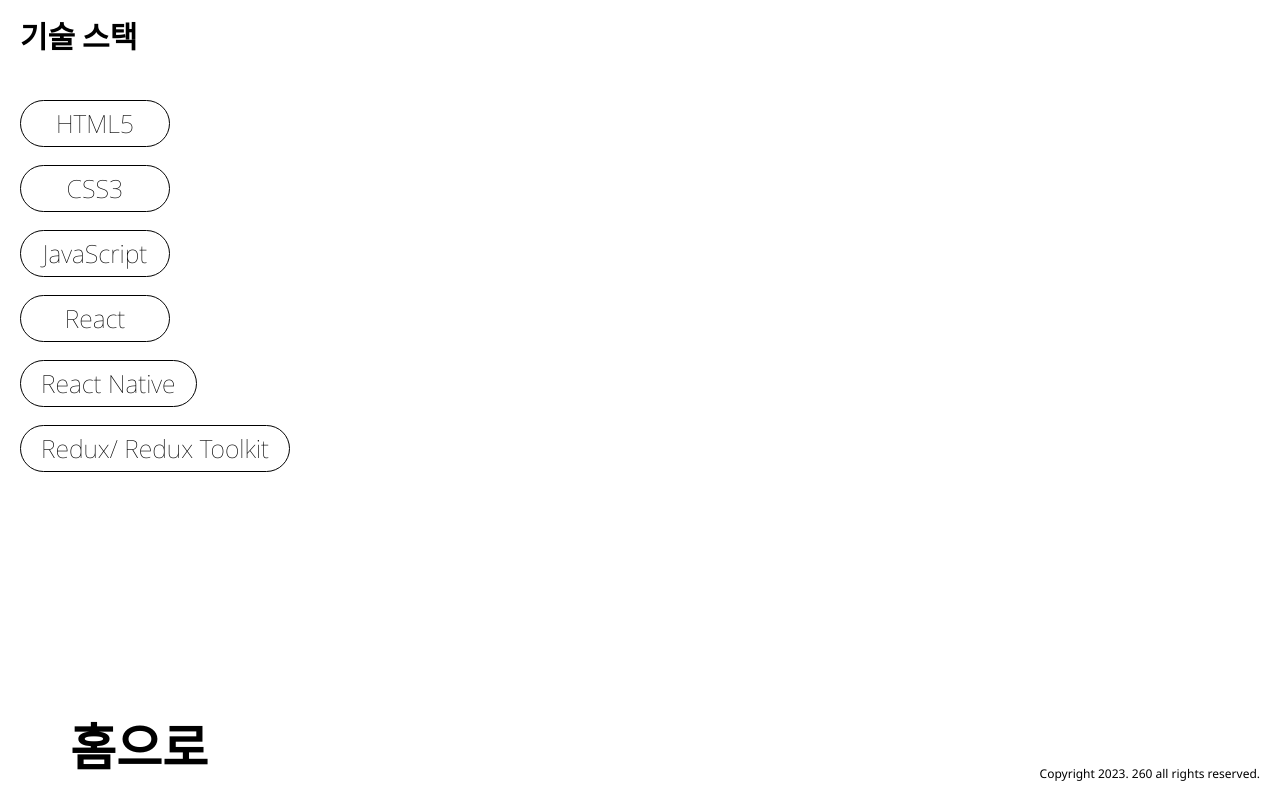
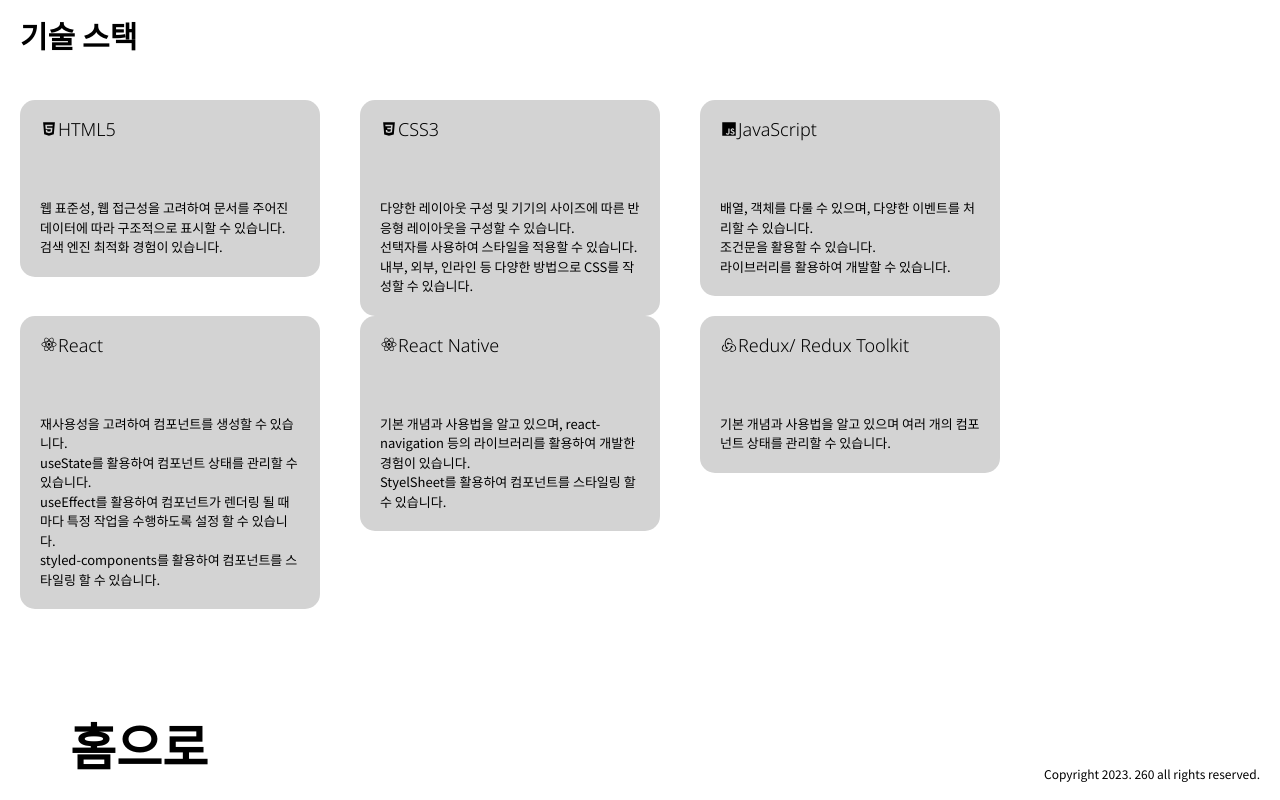
Before and after one commit to reverofyoung/portfolio_2023, a React (Create React App) app: page /skillStack in a window 1280 px wide. Built offline with nearby package versions, Linux system fonts and the light colour scheme; some icons are missing.

Commit message:
배포 테스트

```diff
--- a/src/component/FooterComp.js
+++ b/src/component/FooterComp.js
@@ -6,7 +6,7 @@
     color: ${ colors.fontColor };
     font-size: 12px;
     right: 20px;
-    position: absolute;
+    position: fixed;
 
     @media screen and (max-width: 768px) {
         font-size: 10px;
--- a/src/component/HomeButtonComp.js
+++ b/src/component/HomeButtonComp.js
@@ -4,6 +4,7 @@
 
 const HomeButton = styled.button`
     bottom: 20px;
+    font-family: 'Noto Sans KR', sans-serif;
     font-size: 50px;
     font-weight: 600;
     left: 20px;
--- a/src/component/ProjectModal.js
+++ b/src/component/ProjectModal.js
@@ -70,6 +70,7 @@
     @media screen and (max-width: 768px) {
         justify-content: initial;
         flex-direction: column;
+        margin-bottom: 50px;
     };
 `;
 
--- a/src/pages/AccountPage.js
+++ b/src/pages/AccountPage.js
@@ -1,67 +1,124 @@
 import { useState } from "react";
 import { styled } from "styled-components";
-import MenuComp from "../component/MenuComp";
+
 import colors from "../common/colors";
 import FooterComp from "../component/FooterComp";
+import HomeButtonComp from "../component/HomeButtonComp";
 
 const AccountSection = styled.section`
-    box-sizing: border-box;
     font-family: 'Noto Sans KR', sans-serif;
-    height: 100%;
+    height: 100vh;
     padding: 20px;
     width: 100%;
 `;
 
-const SectionTitle = styled.div`
-    color: ${ colors.mainColor };
-    font-family: 'Noto Sans KR', sans-serif;
+const SectionTitle = styled.article`
+    color: ${ colors.fontColor };
     font-size: 30px;
-    font-weight: 900;
+    font-weight: 600;
     margin-bottom: 50px;
+
+    p { margin-bottom: 10px; }
+`;
+
+const ContentSection = styled.section`
+    display: flex;
+
+    article {
+        width: 33.3%;
+        @media screen and (max-width: 768px) { width: 100%; };
+    }
+    @media screen and (max-width: 768px) { flex-direction: column; };
+`;
+
+const MyArticle = styled.article`
+    font-weight: 100;
+`;
+
+const TwoArticle = styled.article`
+
 `;
 
 const Accountarticle = styled.article`
+    font-family: 'Noto Sans', sans-serif;
     font-size: 18px;
-    width: 50%;
+    font-weight: 100;
+
+    div { margin-bottom: 5px; }
 
     a {
-        color: grey;
-        /* text-decoration: underline; */
+        &:active {
+            color: red;
+        }
+    }
+
+    @media screen and (max-width: 768px) { width: 100% };
+`;
+
+const SkillCon = styled.div`
+    display: flex;
+    margin-bottom: 20px;
+
+    p{
+        &:nth-child(1) { min-width: 150px; margin-right: 30px; }
+
     }
 `;
 
-const MenuButton = styled.button`
-    background-color: ${ colors.mainColor };
-    color: white;
-    height: 40px;
-    position: absolute;
-    right: 20px;
-    top: 20px;
-    width: 40px;
-    z-index: 100;
+function AccountPage() {
+    const skillList = [
+        {
+            name: 'HTML5',
+            describtion: '웹 표준성, 웹 접근성을 고려하여 문서를 주어진 데이터에 따라 구조적으로 표시할 수 있습니다. 검색 엔진 최적화 경험이 있습니다.'
+        },
+        {
+            name: 'CSS3',
+            describtion: '다양한 레이아웃 구성 및 기기의 사이즈에 따른 반응형 레이아웃을 구성할 수 있습니다. 선택자를 사용하여 스타일을 적용할 수 있습니다. 내부, 외부, 인라인 등 다양한 방법으로 CSS를 작성할 수 있습니다.'
+        },
+        {
+            name: 'JavaScript',
+            describtion: '배열, 객체를 다룰 수 있습니다. 다양한 이벤트를 처리할 수 있습니다. 조건문을 활용할 수 있습니다. 라이브러리를 활용하여 개발할 수 있습니다.'
+        },
+        {
+            name: 'React',
+            describtion: '재사용성을 고려하여 컴포넌트를 생성할 수 있습니다. useState를 활용하여 컴포넌트 상태를 관리할 수 있습니다. useEffect를 활용하여 컴포넌트가 렌더링 될 때마다 특정 작업을 수행하도록 설정 할 수 있습니다. styled-components를 활용하여 컴포넌트를 스타일링 할 수 있습니다.'
+        },
+        {
+            name: 'React Native',
+            describtion: '기본 개념과 사용법을 알고 있으며 react-navigation 등의 라이브러리를 활용하여 개발한 경험이 있습니다. StyelSheet를 활용하여 컴포넌트를 스타일링 할 수 있습니다.'
+        },
+        {
+            name: 'Redux/ Redux Toolkit',
+            describtion: '기본 개념과 사용법을 알고 있으며 여러 개의 컴포넌트 상태를 관리할 수 있습니다. '
+        },
 
-    &:hover {
-        background-color: red;
-    }
-`;
-
-
-function AccountPage() {
-    const [menuState, setMenuState] = useState(false);
-
-    {/* ---------- 메뉴 버튼 클릭 이벤트 ---------- */}
-    const onClickMenuBtn = () => {
-        setMenuState(!menuState);
-    };
+    ];
 
     return(
         <AccountSection>
             <SectionTitle>
-                <div>이윤영</div>
-                <div>李胤永</div>
+                <p>이윤영</p>
+                <p style={{ fontFamily: 'Noto Sans TC' }}>李胤永</p>
             </SectionTitle>
+
+            <ContentSection>
+                <MyArticle>
+                    {
+                        skillList.map((skill) => {
+                            return(
+                                <SkillCon key={ skill.name}>
+                                    <p>{ skill.name }</p>
+                                    <p>{ skill.describtion }</p>
+                                </SkillCon>
+                            )
+                        })
+                    }
+                </MyArticle>
+                <TwoArticle>
+                    ddd
+                </TwoArticle>
                 <Accountarticle>
-                {/* <div>
+                    <div>
                         <a href="https://github.com/reverofyoung" target="_blank">https://github.com/reverofyoung</a>
                     </div>
                     <div>
@@ -69,20 +126,17 @@
                     </div>
                     <div>
                         <a href="mailto:reverofyoung@gmail.com">reverofyoung@gmail.com</a>
-                </div> */}
-                <div>
+                    </div>
+                    {/* <div>
                         <p>진행한 프로젝트의 코드는 <a href="https://github.com/reverofyoung" target="_blank">Github</a>에서 볼 수 있어요.</p>
                         <p>개인적으로 공부하는 내용은 <a href="https://velog.io/@reverofyoung" target="_blank">velog</a>에 조금씩 기록하고 있습니다. </p>
                         <p>아차, 메일은 <a href="mailto:reverofyoung@gmail.com">reverofyoung@gmail.com</a> 이쪽입니다!</p>
-                </div>
+                    </div> */}
+                </Accountarticle>
+            </ContentSection>
 
-            </Accountarticle>
-
-        { menuState ? <MenuButton onClick={ onClickMenuBtn }>닫기</MenuButton> : <MenuButton onClick={ onClickMenuBtn }>열기</MenuButton> }
-        { menuState && <MenuComp />  }
-
+            <HomeButtonComp />
             <FooterComp />
-
         </AccountSection>
     )
 };
--- a/src/pages/ProjectPage.js
+++ b/src/pages/ProjectPage.js
@@ -1,5 +1,5 @@
 import { useState } from "react";
-import styled from "styled-components"
+import styled, { keyframes } from "styled-components"
 
 import colors from "../common/colors";
 import FooterComp from "../component/FooterComp";
@@ -9,9 +9,18 @@
 import freitag from "../image/freitag.png"
 import chamkit from "../image/chamkit.png"
 
+const fadeAnimation = keyframes`
+  0% { opacity: 1; }
+  50%{ opacity: 0; }
+  100% { opacity: 1; }
+`;
+
+const titleAnimation = keyframes`
+  0% { transform: translateY(-40px); }
+  100% { transform: translateY(0px); }
+`;
 
 const MainWrap = styled.main`
-    box-sizing: border-box;
     font-family: 'Noto Sans', 'Noto Sans KR';
     height: 100vh;
     padding: 20px;
@@ -36,6 +45,8 @@
         font-family: 'Noto Sans KR', sans-serif;
         font-size: 50px;
         font-weight: 900;
+
+        &:hover { animation: ${ titleAnimation } .8s ease-in  };
 
         @media screen and (max-width: 768px) {
             font-size: 28px;
@@ -62,7 +73,10 @@
         font-weight: 900;
         margin-bottom: 22px;
 
-        &:hover { co }
+        &:hover {
+            /* color: red; */
+            animation: ${ fadeAnimation } .2s ease-in;
+        }
 
         @media screen and (max-width: 768px) {
             font-size: 24px;
--- a/src/pages/SkillStackPage.js
+++ b/src/pages/SkillStackPage.js
@@ -5,12 +5,17 @@
 import FooterComp from "../component/FooterComp";
 import HomeButtonComp from "../component/HomeButtonComp";
 
+import { BiLogoHtml5 } from "react-icons/bi";
+import { BiLogoCss3 } from "react-icons/bi";
+import { BiLogoJavascript } from "react-icons/bi";
+import { BiLogoReact } from "react-icons/bi";
+import { BiLogoRedux } from "react-icons/bi";
+
 const MainWrap = styled.main`
-    box-sizing: border-box;
-    font-family: 'Noto Sans', sans-serif;
-    height: 100%;
+    font-family: 'Noto Sans KR', sans-serif;
+    height: 100vh;
     padding: 20px;
-    width: 100%;
+    width: 100vw;
 `;
 
 const SectionTitle = styled.div`
@@ -18,122 +23,134 @@
     font-family: 'Noto Sans KR', sans-serif;
     font-size: 30px;
     font-weight: 900;
+    height: fit-content;
     margin-bottom: 50px;
 `;
 
 const AboutSection = styled.section`
-    width: 60%;
+    display: flex;
+    flex-wrap: wrap;
+    width: 100%;
 
     @media screen and (max-width: 768px) {
-        display: flex;
         flex-wrap: wrap;
         width: 100%;
     };
 `;
 
 const SkillWrap = styled.article`
+    background-color: lightgray;
+    border-radius: 15px;
     display: flex;
-    margin-bottom: 18px;
+    flex-direction: column;
+    height: fit-content;
+    margin-right: 40px;
+    padding: 20px;
+    width: 300px;
 
-    @media screen and (max-width: 768px) { margin-right: 30px; };
+
+    @media screen and (max-width: 768px) {
+        margin-bottom: 20px;
+        margin-right: 0px;
+        width: 100%;
+    };
 `;
 
 const SkillName = styled.div`
-    align-items: center;
-    border: 1px solid ${ colors.fontColor };
-    border-radius: 30px;
-    box-sizing: border-box;
     color: ${ colors.fontColor };
     display: flex;
     font-family: 'Noto Sans', sans-serif;
-    font-size: 25px;
-    font-weight: 100;
-    justify-content: center;
-    margin-right: 30px;
+    font-size: 18px;
+    font-weight: 300;
+    margin-bottom: 60px;
     min-width: 150px;
-    padding: 10px 20px;
     /* width: fit-content; */
-
-    &:hover, &:focus{
-        background-color: ${ colors.fontColor };
-        color: ${ colors.mainColor };
-    }
 
     @media screen and (max-width: 768px) {
         display: flex;
-        font-size: 20px;
-        font-weight: 200;
+        font-size: 18px;
+        font-weight: 300;
         margin-right: 0px;
-        padding: 10px 20px;
     };
 `;
 
 const SkillDesc = styled.div`
     font-family: 'Noto Sans KR', sans-serif;
-    font-size: 20px;
-    line-height: 1.3;
+    font-size: 13px;
+    justify-content: flex-end;
+
+    p {
+        line-height: 1.5;
+    }
+
 `;
 
 function SkillStackPage () {
-    const [showDesc, setShowDesc] = useState({});
-
-    // 마우스 들어올 때
-    const onMouseOverName = (id) => {
-        setShowDesc((preState) => ({
-            ...preState,
-            [id] : !preState[id],
-        }));
-    };
-
-    // 마우스가 벗어날 떄
-    const onMouseLeaveName = () => {
-        setShowDesc(false);
-    };
-
-    const skillList = [
-        {
-            name: 'HTML5',
-            describtion: '웹 표준성, 웹 접근성을 고려하여 문서를 주어진 데이터에 따라 구조적으로 표시할 수 있습니다. 검색 엔진 최적화 경험이 있습니다.'
-        },
-        {
-            name: 'CSS3',
-            describtion: '다양한 레이아웃 구성 및 기기의 사이즈에 따른 반응형 레이아웃을 구성할 수 있습니다. 선택자를 사용하여 스타일을 적용할 수 있습니다. 내부, 외부, 인라인 등 다양한 방법으로 CSS를 작성할 수 있습니다.'
-        },
-        {
-            name: 'JavaScript',
-            describtion: '배열, 객체를 다룰 수 있습니다. 다양한 이벤트를 처리할 수 있습니다. 조건문을 활용할 수 있습니다. 라이브러리를 활용하여 개발할 수 있습니다.'
-        },
-        {
-            name: 'React',
-            describtion: 'props를 사용하여 컴포넌트에 값을 전달할 수 있습니다. useState를 활용하여 컴포넌트 상태를 관리할 수 있습니다. useEffect를 활용하여 컴포넌트가 렌더링 될 때마다 특정 작업을 수행하도록 설정 할 수 있습니다. styled-components를 활용하여 컴포넌트를 스타일링 할 수 있습니다.'
-        },
-        {
-            name: 'React Native',
-            describtion: '기본 개념과 사용법을 알고 있으며 react-navigation 등의 라이브러리를 활용하여 개발한 경험이 있습니다. StyelSheet를 활용하여 컴포넌트를 스타일링 할 수 있습니다.'
-        },
-        {
-            name: 'Redux/ Redux Toolkit',
-            describtion: '기본 개념과 사용법을 알고 있으며 여러 개의 컴포넌트 상태를 관리할 수 있습니다. '
-        },
-
-    ];
 
     return(
         <MainWrap>
             <SectionTitle>기술 스택</SectionTitle>
                 <AboutSection>
-                    {
+                    <SkillWrap >
+                        <SkillName>
+                            <BiLogoHtml5 /> HTML5</SkillName>
+                        <SkillDesc>
+                            <p>웹 표준성, 웹 접근성을 고려하여 문서를 주어진 데이터에 따라 구조적으로 표시할 수 있습니다.</p>
+                            <p>검색 엔진 최적화 경험이 있습니다.</p>
+                        </SkillDesc>
+                    </SkillWrap>
+                    <SkillWrap >
+                        <SkillName><BiLogoCss3 /> CSS3</SkillName>
+                        <SkillDesc>
+                            <p>다양한 레이아웃 구성 및 기기의 사이즈에 따른 반응형 레이아웃을 구성할 수 있습니다.</p>
+                            <p>선택자를 사용하여 스타일을 적용할 수 있습니다. </p>
+                            <p>내부, 외부, 인라인 등 다양한 방법으로 CSS를 작성할 수 있습니다.</p>
+                        </SkillDesc>
+                    </SkillWrap>
+                    <SkillWrap >
+                        <SkillName><BiLogoJavascript /> JavaScript</SkillName>
+                        <SkillDesc>
+                            <p>배열, 객체를 다룰 수 있으며, 다양한 이벤트를 처리할 수 있습니다.</p>
+                            <p>조건문을 활용할 수 있습니다.</p>
+                            <p>라이브러리를 활용하여 개발할 수 있습니다.</p>
+                        </SkillDesc>
+                    </SkillWrap>
+                    <SkillWrap >
+                        <SkillName><BiLogoReact /> React</SkillName>
+                        <SkillDesc>
+                            <p>재사용성을 고려하여 컴포넌트를 생성할 수 있습니다.</p>
+                            <p>useState를 활용하여 컴포넌트 상태를 관리할 수 있습니다.</p>
+                            <p>useEffect를 활용하여 컴포넌트가 렌더링 될 때마다 특정 작업을 수행하도록 설정 할 수 있습니다. </p>
+                            <p>styled-components를 활용하여 컴포넌트를 스타일링 할 수 있습니다.</p>
+                        </SkillDesc>
+                    </SkillWrap>
+                    <SkillWrap >
+                        <SkillName><BiLogoReact /> React Native</SkillName>
+                        <SkillDesc>
+                            <p>기본 개념과 사용법을 알고 있으며, react-navigation 등의 라이브러리를 활용하여 개발한 경험이 있습니다.</p>
+                            <p>StyelSheet를 활용하여 컴포넌트를 스타일링 할 수 있습니다.</p>
+                        </SkillDesc>
+                    </SkillWrap>
+                    <SkillWrap >
+                        <SkillName><BiLogoRedux /> Redux/ Redux Toolkit</SkillName>
+                        <SkillDesc>
+                            <p>기본 개념과 사용법을 알고 있으며 여러 개의 컴포넌트 상태를 관리할 수 있습니다.</p>
+                        </SkillDesc>
+                    </SkillWrap>
+
+                    {/* {
                         skillList.map((skill) => {
                             const dataId = skill.name;
 
                             return(
                                 <SkillWrap key={ dataId }>
-                                    <SkillName onMouseOver={ () => onMouseOverName(dataId) } onMouseLeave={ onMouseLeaveName }>{ skill.name }</SkillName>
-                                    { showDesc[dataId] && ( <SkillDesc>{ skill.describtion }</SkillDesc> )}
+                                    <SkillName><BiLogoRedux /></SkillName>
+                                    <SkillName>{ skill.name }</SkillName>
+                                     <SkillDesc>{ skill.describtion }</SkillDesc>
                                 </SkillWrap>
                             )
                         })
-                    }
+                    } */}
                 </AboutSection>
             <HomeButtonComp />
             <FooterComp />
```
Also changed, not shown: src/pages/HomePage.js (+17 -12 lines). Lines whose indentation alone changed are shown as unchanged.
